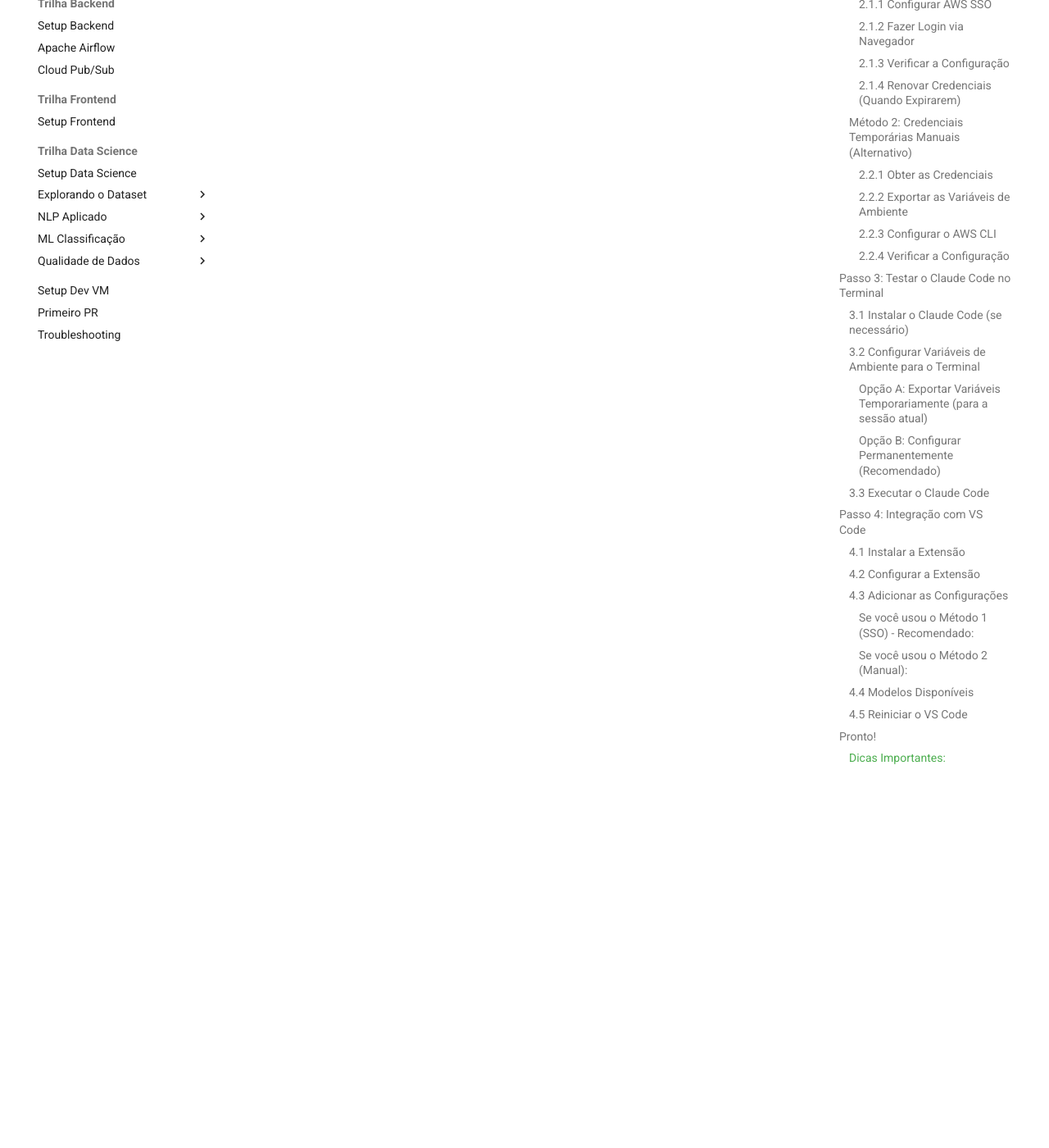
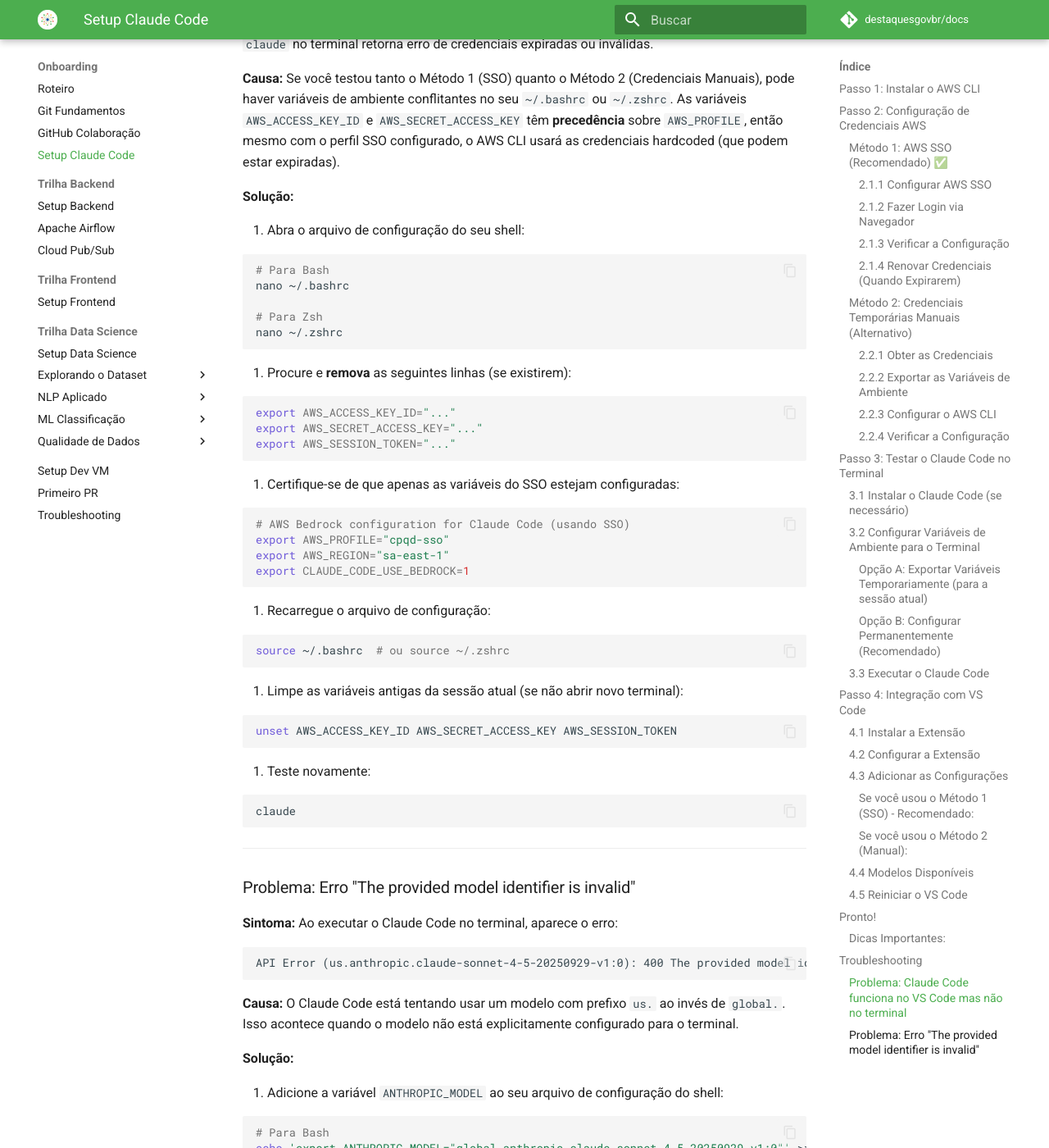
Before and after one commit to destaquesgovbr/docs, an MkDocs documentation site: the page built from docs/onboarding/setup-claude-code.md, in a window 1280 px wide and 1400 px high, scrolled down 7631 px. Shown: the whole window at 82% size. Built offline with MkDocs 1.6.1 and Material for MkDocs 9.7.7, drawn with Linux system fonts in a browser that asks for light colours; comment, search, counter and statistics services are not loaded; some of the changed text lies outside the part shown.

Commit message:
docs: adds Troubleshooting

````diff
--- a/docs/onboarding/setup-claude-code.md
+++ b/docs/onboarding/setup-claude-code.md
@@ -327,3 +327,110 @@
 - **Se você usou o Método 1 (SSO):** Quando as credenciais expirarem, execute `aws sso login --profile cpqd-sso` no terminal
 - **Se você usou o Método 2 (Manual):** Você precisará obter novas credenciais no portal AWS e exportá-las novamente toda vez que expirarem
 - Recomendo usar o Método 1 (SSO) para maior praticidade e segurança
+
+---
+
+## Troubleshooting
+
+### Problema: Claude Code funciona no VS Code mas não no terminal
+
+**Sintoma:** O Claude Code funciona normalmente na extensão do VS Code, mas ao executar `claude` no terminal retorna erro de credenciais expiradas ou inválidas.
+
+**Causa:** Se você testou tanto o Método 1 (SSO) quanto o Método 2 (Credenciais Manuais), pode haver variáveis de ambiente conflitantes no seu `~/.bashrc` ou `~/.zshrc`. As variáveis `AWS_ACCESS_KEY_ID` e `AWS_SECRET_ACCESS_KEY` têm **precedência** sobre `AWS_PROFILE`, então mesmo com o perfil SSO configurado, o AWS CLI usará as credenciais hardcoded (que podem estar expiradas).
+
+**Solução:**
+
+1. Abra o arquivo de configuração do seu shell:
+
+```bash
+# Para Bash
+nano ~/.bashrc
+
+# Para Zsh
+nano ~/.zshrc
+```
+
+2. Procure e **remova** as seguintes linhas (se existirem):
+
+```bash
+export AWS_ACCESS_KEY_ID="..."
+export AWS_SECRET_ACCESS_KEY="..."
+export AWS_SESSION_TOKEN="..."
+```
+
+3. Certifique-se de que apenas as variáveis do SSO estejam configuradas:
+
+```bash
+# AWS Bedrock configuration for Claude Code (usando SSO)
+export AWS_PROFILE="cpqd-sso"
+export AWS_REGION="sa-east-1"
+export CLAUDE_CODE_USE_BEDROCK=1
+```
+
+4. Recarregue o arquivo de configuração:
+
+```bash
+source ~/.bashrc  # ou source ~/.zshrc
+```
+
+5. Limpe as variáveis antigas da sessão atual (se não abrir novo terminal):
+
+```bash
+unset AWS_ACCESS_KEY_ID AWS_SECRET_ACCESS_KEY AWS_SESSION_TOKEN
+```
+
+6. Teste novamente:
+
+```bash
+claude
+```
+
+---
+
+### Problema: Erro "The provided model identifier is invalid"
+
+**Sintoma:** Ao executar o Claude Code no terminal, aparece o erro:
+
+```
+API Error (us.anthropic.claude-sonnet-4-5-20250929-v1:0): 400 The provided model identifier is invalid.
+```
+
+**Causa:** O Claude Code está tentando usar um modelo com prefixo `us.` ao invés de `global.`. Isso acontece quando o modelo não está explicitamente configurado para o terminal.
+
+**Solução:**
+
+1. Adicione a variável `ANTHROPIC_MODEL` ao seu arquivo de configuração do shell:
+
+```bash
+# Para Bash
+echo 'export ANTHROPIC_MODEL="global.anthropic.claude-sonnet-4-5-20250929-v1:0"' >> ~/.bashrc
+source ~/.bashrc
+
+# Para Zsh
+echo 'export ANTHROPIC_MODEL="global.anthropic.claude-sonnet-4-5-20250929-v1:0"' >> ~/.zshrc
+source ~/.zshrc
+```
+
+2. Ou edite manualmente o arquivo e adicione a linha junto com as outras variáveis AWS:
+
+```bash
+# AWS Bedrock configuration for Claude Code (usando SSO)
+export AWS_PROFILE="cpqd-sso"
+export AWS_REGION="sa-east-1"
+export CLAUDE_CODE_USE_BEDROCK=1
+export ANTHROPIC_MODEL="global.anthropic.claude-sonnet-4-5-20250929-v1:0"
+```
+
+3. Teste novamente:
+
+```bash
+claude
+```
+
+**Modelos disponíveis:**
+
+| Modelo | Variável ANTHROPIC_MODEL |
+|--------|--------------------------|
+| Claude Sonnet 4.5 | `global.anthropic.claude-sonnet-4-5-20250929-v1:0` |
+| Claude Haiku 4.5 | `global.anthropic.claude-haiku-4-5-20251001-v1:0` |
+| Claude Opus 4.5 | `global.anthropic.claude-opus-4-5-20251101-v1:0` |
````
